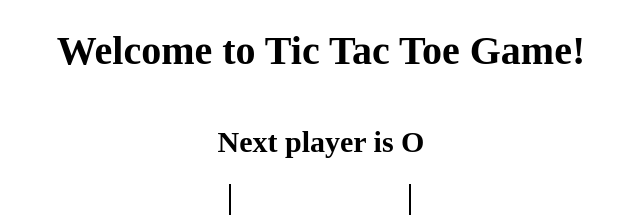
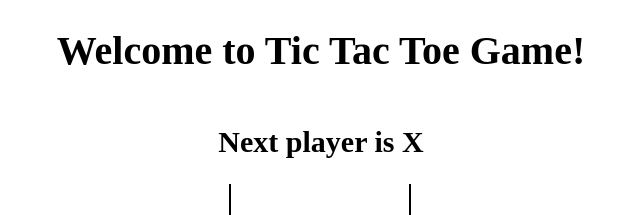
Before and after one commit to MMGGYY66/tic-tac-toe, a React (Vite) app: page / in a window 1280 px wide. Shown: the top 215 px of the page, without its empty margins (319-959 px from the left). Built offline with nearby package versions, Linux system fonts and the light colour scheme.

Commit message:
Transefer the game to history game

```diff
--- a/src/App.jsx
+++ b/src/App.jsx
@@ -4,32 +4,37 @@
 import { calculateWinner } from "./helpers.jsx";
 
 const App = () => {
-  const [board, setBoard] = useState(Array(9).fill(null));
-  const [isXNext, setIsXNext] = useState(false);
+  const [history, setHistory] = useState([{board: Array(9).fill(null), isXNext: true}]);
+  const [currentMove, setCurrentMove] = useState(0);
 
-  const winner = calculateWinner(board);
-  let message = winner ? `Winner is ${winner}` : `Next player is ${isXNext ? 'X' : 'O'}`;
+  const current = history[currentMove];
+
+  const winner = calculateWinner(current.board);
+  let message = winner ? `Winner is ${winner}` : `Next player is ${current.isXNext ? 'X' : 'O'}`;
 
   const handleSquareClick = (position) => {
-    if (board[position] || winner) {
+    if (current.board[position] || winner) {
       return;
     }
-    setBoard(prev => {
-      return prev.map((square, index) => {
+    setHistory(prev => {
+      const last = prev[prev.length - 1];
+
+      const newBoard = last.board.map((square, index) => {
         if (index === position) {
-          return isXNext ? 'X' : 'O';
+          return last.isXNext ? 'X' : 'O';
         }
         return square;
       });
+      return prev.concat({ board: newBoard, isXNext: !last.isXNext });
     });
-    setIsXNext(prev => !prev);
+    setCurrentMove(prev => prev + 1)
   };
 
   return (
     <div className="app">
       <h1>Welcome to Tic Tac Toe Game!</h1>
       <h2 className="message">{message}</h2>
-      <Board board={board} handleSquareClick={handleSquareClick} />
+      <Board board={current.board} handleSquareClick={handleSquareClick} />
     </div>
   );
 };
```
